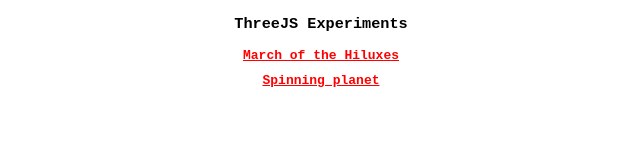
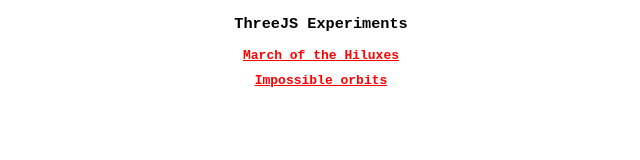
Before and after one commit to varunnaik/threejs, a plain HTML site: page index.html in a window 1280 px wide. Shown: the full height of the page, 319-959 px from the left. Drawn offline with Linux system fonts and the light colour scheme.

Commit message:
Update demo page.

```diff
--- a/index.html
+++ b/index.html
@@ -44,7 +44,7 @@
         <h3>ThreeJS Experiments</h3>
         <ul>
         <li><a href="hilux/index.html">March of the Hiluxes</a></li>
-        <li><a href="planet/index.html">Spinning planet</a></li>
+        <li><a href="planets/index.html">Impossible orbits</a></li>
         </ul>
 
     </body>
```
